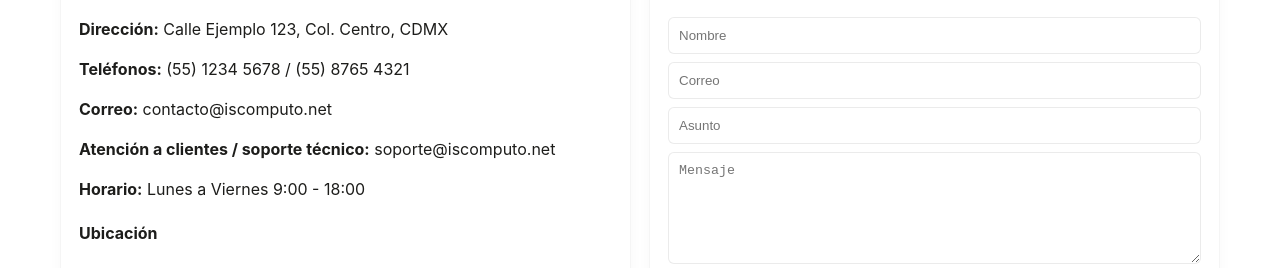
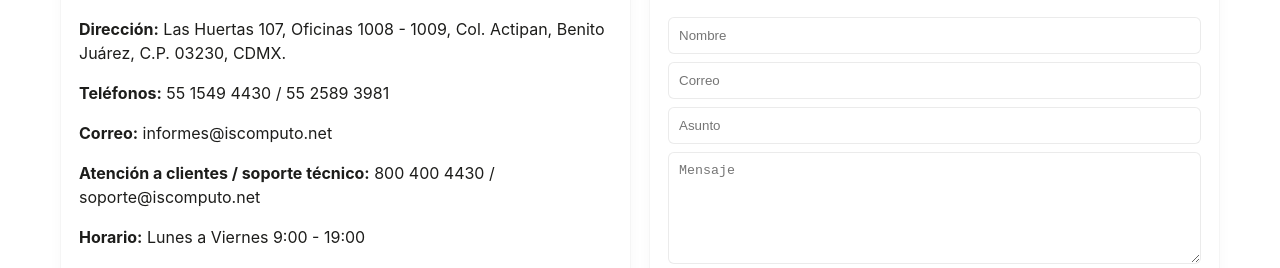
Before and after one commit to DilanJudiel/iscomputo.net, a plain HTML site: page index.html in a window 1280 px wide. Shown: the part 2505-2773 px from the top of the page. Drawn offline with Linux system fonts and the light colour scheme; grey boxes are pictures that could not be loaded.

Commit message:
Add files via upload

```diff
--- a/index.html
+++ b/index.html
@@ -280,18 +280,18 @@
           <div class="card">
             <h3>Datos</h3>
             <p>
-              <strong>Dirección:</strong> Calle Ejemplo 123, Col. Centro, CDMX
+              <strong>Dirección:</strong> Las Huertas 107, Oficinas 1008 - 1009, Col. Actipan, Benito Juárez, C.P. 03230, CDMX.
             </p>
-            <p><strong>Teléfonos:</strong> (55) 1234 5678 / (55) 8765 4321</p>
-            <p><strong>Correo:</strong> contacto@iscomputo.net</p>
+            <p><strong>Teléfonos:</strong> 55 1549 4430 / 55 2589 3981</p>
+            <p><strong>Correo:</strong> informes@iscomputo.net</p>
             <p>
               <strong>Atención a clientes / soporte técnico:</strong>
-              soporte@iscomputo.net
+              800 400 4430 / soporte@iscomputo.net
             </p>
-            <p><strong>Horario:</strong> Lunes a Viernes 9:00 - 18:00</p>
+            <p><strong>Horario:</strong> Lunes a Viernes 9:00 - 19:00</p>
             <h4>Ubicación</h4>
             <iframe
-              src="https://www.google.com/maps/embed?pb=!1m18!1m12!1m3!1d3763.1234567890123!2d-99.133208!3d19.432608!2m3!1f0!2f0!3f0!3m2!1i1024!2i768!4f13.1!3m3!1m2!1s0x85d1ff0000000001%3A0x0000000000000000!2sCiudad%20de%20M%C3%A9xico!5e0!3m2!1ses-419!2smx!4v1610000000000!5m2!1ses-419!2smx"
+              src="https://www.google.com/maps/embed?pb=!1m18!1m12!1m3!1d60224.47841195979!2d-99.21977453756624!3d19.367857940856997!2m3!1f0!2f0!3f0!3m2!1i1024!2i768!4f13.1!3m3!1m2!1s0x85d1ff0017643d81%3A0x4ce5a6d1700d060d!2sI%26S%20COMPUTO!5e0!3m2!1sen!2smx!4v1757949387419!5m2!1sen!2smx"
               allowfullscreen=""
               loading="lazy"
             ></iframe>
```
